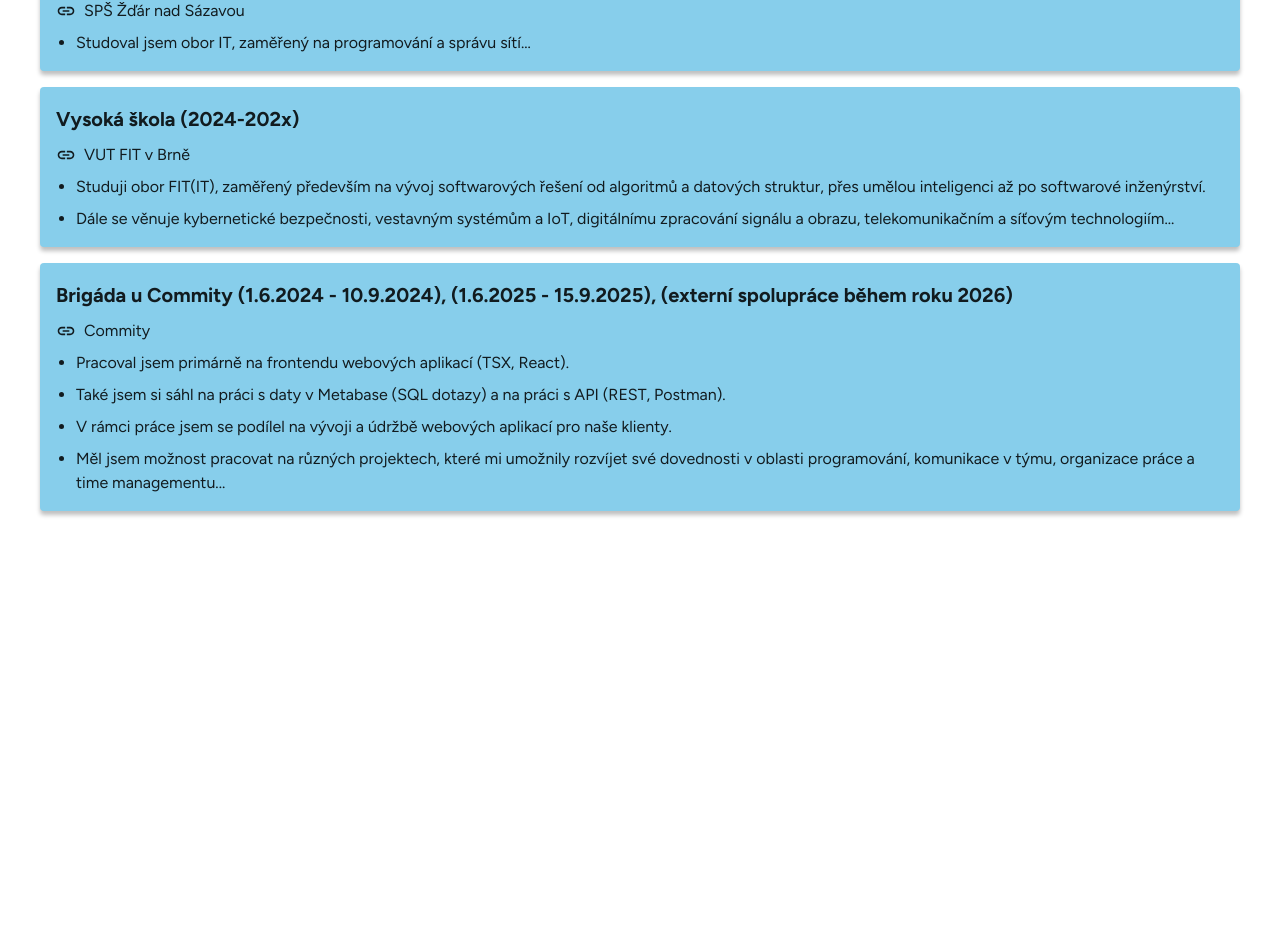
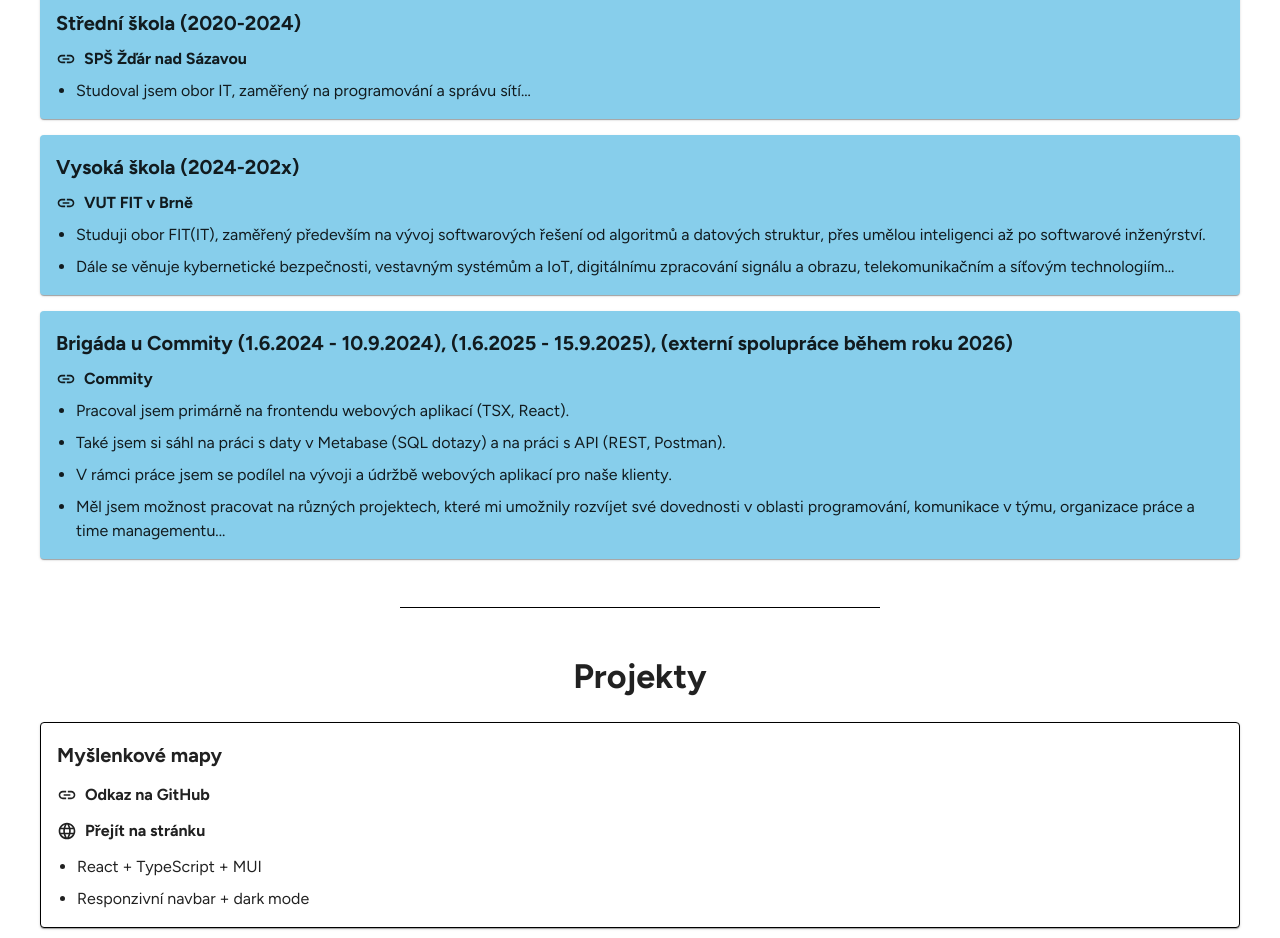
Before and after one commit to Veselyy/PortfolioWeb, a React (Vite) app: page / in a window 1280 px wide. Shown: the part 1295-2233 px from the top of the page. Before the commit the page ends 1816 px from the top, so only its background shows below. Built offline with nearby package versions, Linux system fonts and the light colour scheme.

Commit message:
Add Projects component to App layout, refactor sections for improved structure, and enhance AboutMe and Header components with updated styles

```diff
--- a/src/App.tsx
+++ b/src/App.tsx
@@ -1,3 +1,4 @@
+import { Fragment } from 'react';
 import { Container, Divider } from '@mui/material';
 import './App.css';
 import CssBaseline from '@mui/material/CssBaseline';
@@ -5,6 +6,7 @@ import { ThemeModeProvider } from './context/ThemeModeProvider';
 import Navbar from './components/Navbar';
 import Header from './components/Header';
 import AboutMe from './components/AboutMe';
+import Projects from './components/Projects';
 
 const styles = {
   container: {
@@ -14,7 +16,7 @@ const styles = {
     paddingBlock: '10px',
     display: 'flex',
     flexDirection: 'column',
-    gap: 4,
+    gap: 6,
   },
   divider: {
     width: '40%',
@@ -24,14 +26,23 @@ const styles = {
 } as const;
 
 function App() {
+  const sections = [
+    { key: 'navbar', node: <Navbar /> },
+    { key: 'header', node: <Header /> },
+    { key: 'about', node: <AboutMe /> },
+    { key: 'projects', node: <Projects /> },
+  ] as const;
+
   return (
     <ThemeModeProvider>
       <CssBaseline enableColorScheme />
       <Container maxWidth={false} sx={styles.container} disableGutters>
-        <Navbar />
-        <Header />
-        <Divider sx={styles.divider} />
-        <AboutMe />
+        {sections.map((section, idx) => (
+          <Fragment key={section.key}>
+            {section.node}
+            {idx !== 0 && idx < sections.length - 1 && <Divider sx={styles.divider} />}
+          </Fragment>
+        ))}
       </Container>
     </ThemeModeProvider>
   );
--- a/src/components/AboutMe.tsx
+++ b/src/components/AboutMe.tsx
@@ -4,7 +4,7 @@ import { Box, Paper, Stack, Typography } from '@mui/material';
 import { ABOUT_ME_CONTENT } from '../data/aboutMeContent';
 
 const styles = {
-  title: { fontWeight: 700, textShadow: '0px 4px 4px rgba(0,0,0,0.25)' },
+  title: { fontWeight: 700 },
   sectionTitle: { fontWeight: 700 },
   groupTitle: { fontWeight: 700, textDecoration: 'underline' },
   bulletList: {
@@ -17,11 +17,10 @@ const styles = {
     p: 2,
     borderRadius: 1,
     bgcolor: 'info.main',
-    boxShadow: '0px 4px 4px 0px rgba(0,0,0,0.25)',
   },
   cardContent: { alignItems: 'flex-start' },
   cardTitle: { fontWeight: 700 },
-  cardLink: { typography: 'body1', color: 'inherit', textDecoration: 'none' },
+  cardLink: { typography: 'body1', color: 'inherit', textDecoration: 'none', fontWeight: '700' },
   cardLinkRowAnchor: {
     display: 'inline-flex',
     alignItems: 'center',
--- a/src/components/Header.tsx
+++ b/src/components/Header.tsx
@@ -1,6 +1,7 @@
 import { Box, IconButton, Stack, Typography } from '@mui/material';
 import WhatsAppIcon from '@mui/icons-material/WhatsApp';
 import MailIcon from '@mui/icons-material/Mail';
+import { alpha } from '@mui/material/styles';
 
 import heroPhoto from '../assets/photo_of_me.png';
 import { CONTACT } from '../data/contact';
@@ -25,7 +26,6 @@ const styles = {
     color: 'inherit',
     bgcolor: 'info.main',
     p: 1,
-    boxShadow: '0px 4px 4px 0px rgba(0, 0, 0, 0.25)',
     '&:hover, &:focus-visible': { bgcolor: 'info.main' },
   },
   availabilityDot: {
@@ -56,7 +56,7 @@ const styles = {
       const c =
         theme.palette.mode === 'dark' ? theme.palette.common.white : theme.palette.common.black;
 
-      return `0 0 20px ${c}`;
+      return `0 0 20px ${alpha(c, 0.5)}`;
     },
   },
 } as const;
--- a/src/components/Projects.tsx
+++ b/src/components/Projects.tsx
@@ -0,0 +1,97 @@
+import LinkIcon from '@mui/icons-material/Link';
+import LanguageIcon from '@mui/icons-material/Language';
+import { Box, Paper, Stack, Typography } from '@mui/material';
+
+import { PROJECTS_CONTENT } from '../data/projectsContent';
+
+const styles = {
+  title: { fontWeight: 700 },
+  card: {
+    p: 2,
+    borderRadius: 1,
+    border: '1px solid',
+    borderColor: (theme) =>
+      theme.palette.mode === 'dark' ? theme.palette.common.white : theme.palette.common.black,
+  },
+  cardContent: { alignItems: 'flex-start' },
+  cardTitle: { fontWeight: 700 },
+  cardLink: { typography: 'body1', color: 'inherit', textDecoration: 'none', fontWeight: '700' },
+  cardLinkRowAnchor: {
+    display: 'inline-flex',
+    alignItems: 'center',
+    gap: 1,
+    color: 'inherit',
+    textDecoration: 'none',
+    alignSelf: 'flex-start',
+    width: 'fit-content',
+    transformOrigin: 'left center',
+    transition: (theme) =>
+      theme.transitions.create(['transform', 'outline-offset'], {
+        duration: theme.transitions.duration.shorter,
+      }),
+    '&:hover, &:focus-visible': { transform: 'scale(1.1)' },
+    '&:focus-visible': {
+      outline: '1px solid currentColor',
+      outlineOffset: 4,
+    },
+  },
+  bulletList: {
+    m: 0,
+    pl: 2.5,
+    listStyleType: 'disc',
+  },
+  bulletItem: { typography: 'body1', mb: 1, '&:last-child': { mb: 0 } },
+} as const;
+
+function Projects() {
+  return (
+    <Stack id="projects" spacing={3}>
+      <Typography variant="h4" align="center" sx={styles.title}>
+        {PROJECTS_CONTENT.title}
+      </Typography>
+
+      <Stack spacing={3}>
+        {PROJECTS_CONTENT.cards.map((card) => (
+          <Paper key={card.title} sx={styles.card}>
+            <Stack spacing={1.5} sx={styles.cardContent}>
+              <Typography variant="h6" sx={styles.cardTitle}>
+                {card.title}
+              </Typography>
+              <Box
+                component="a"
+                href={card.githubLinkHref}
+                target="_blank"
+                rel="noreferrer"
+                sx={styles.cardLinkRowAnchor}
+              >
+                <LinkIcon fontSize="small" />
+                <Typography sx={styles.cardLink}>{card.githubLinkLabel}</Typography>
+              </Box>
+
+              <Box
+                component="a"
+                href={card.websiteLinkHref}
+                target="_blank"
+                rel="noreferrer"
+                sx={styles.cardLinkRowAnchor}
+              >
+                <LanguageIcon fontSize="small" />
+                <Typography sx={styles.cardLink}>{card.websiteLinkLabel}</Typography>
+              </Box>
+
+              <Box component="ul" sx={styles.bulletList}>
+                {card.bullets.map((bullet) => (
+                  <Box key={bullet} component="li" sx={styles.bulletItem}>
+                    {bullet}
+                  </Box>
+                ))}
+              </Box>
+            </Stack>
+          </Paper>
+        ))}
+      </Stack>
+    </Stack>
+  );
+}
+
+export default Projects;
--- /dev/null
+++ b/src/data/projectsContent.ts
@@ -0,0 +1,13 @@
+export const PROJECTS_CONTENT = {
+  title: 'Projekty',
+  cards: [
+    {
+      title: 'Myšlenkové mapy',
+      githubLinkLabel: 'Odkaz na GitHub',
+      githubLinkHref: 'https://github.com/Veselyy/MATURITA',
+      websiteLinkLabel: 'Přejít na stránku',
+      websiteLinkHref: 'https://myslenkovemapy.netlify.app',
+      bullets: ['React + TypeScript + MUI', 'Responzivní navbar + dark mode'],
+    },
+  ],
+} as const;
```
